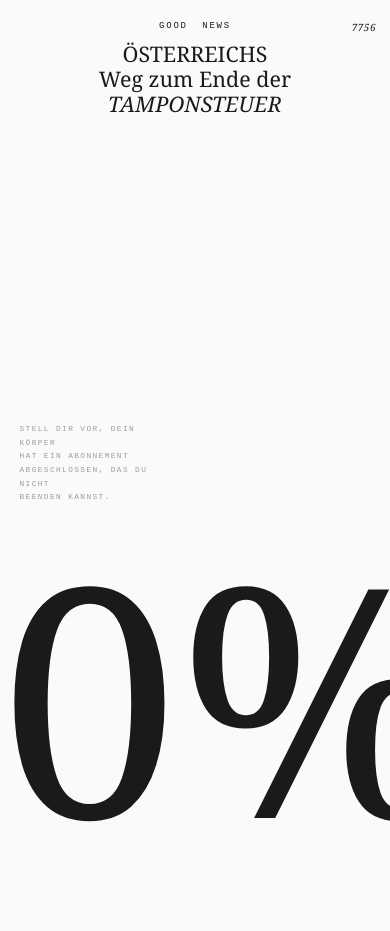
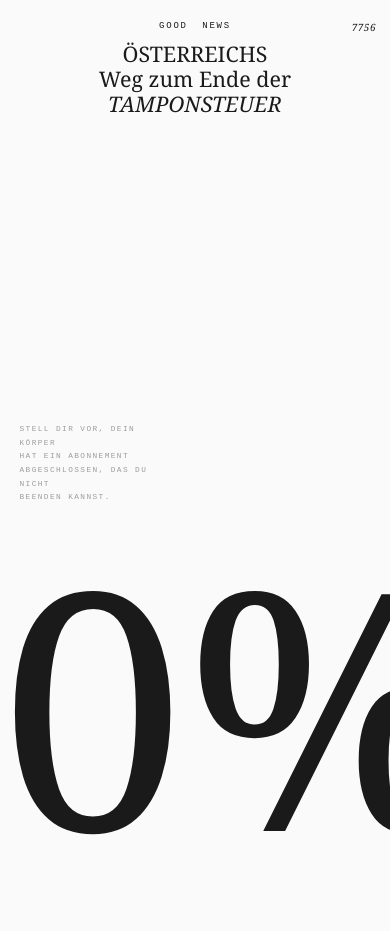
Before and after one commit to Jama-jpg/Ende_der_Tamponsteuer, a plain HTML site: page index.html in a window 390 px wide. Shown: the top 931 px of the page. Drawn offline with nearby package versions, Linux system fonts and the light colour scheme; a web font is replaced by a local one.

Commit message:
style: adjust VAT number positioning and font size for better responsiveness

```diff
--- a/style.css
+++ b/style.css
@@ -160,16 +160,17 @@ body {
 /* ─── Massive VAT number (Scenes 1–2) ─────── */
 #vat-big {
   position: absolute;
-  bottom: 2%;
+  bottom: -2%;
   left: 0;
   right: 0;
   text-align: center;
   font-family: var(--f-serif);
-  font-size: clamp(160px, 58vh, 700px);
-  line-height: 0.88;
+  font-size: min(72vw, 80vh);
+  line-height: 0.85;
   color: var(--ink);
   transform-origin: center bottom;
   will-change: transform, opacity;
+  overflow: visible;
 }
 
 
@@ -242,7 +243,7 @@ body {
   }
 
   #vat-big {
-    font-size: clamp(120px, 46vh, 500px);
+    font-size: min(78vw, 76vh);
   }
 
   .stext {
@@ -274,8 +275,8 @@ body {
   }
 
   #vat-big {
-    font-size: clamp(100px, 44vh, 320px);
-    bottom: 1%;
+    font-size: min(85vw, 72vh);
+    bottom: 0;
   }
 
   .stext {
```
